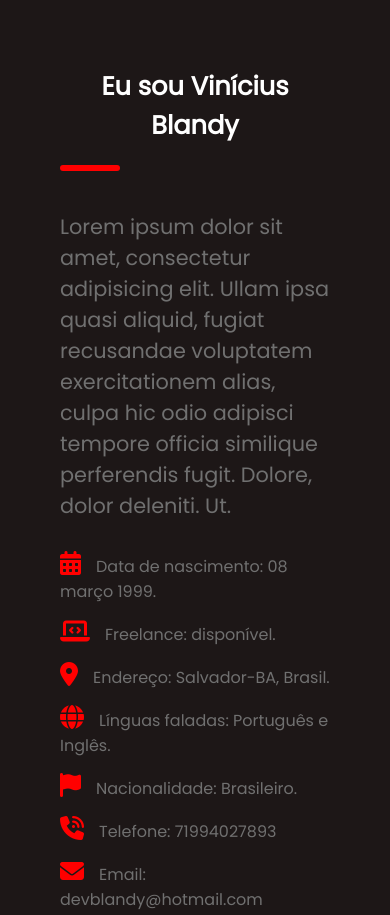
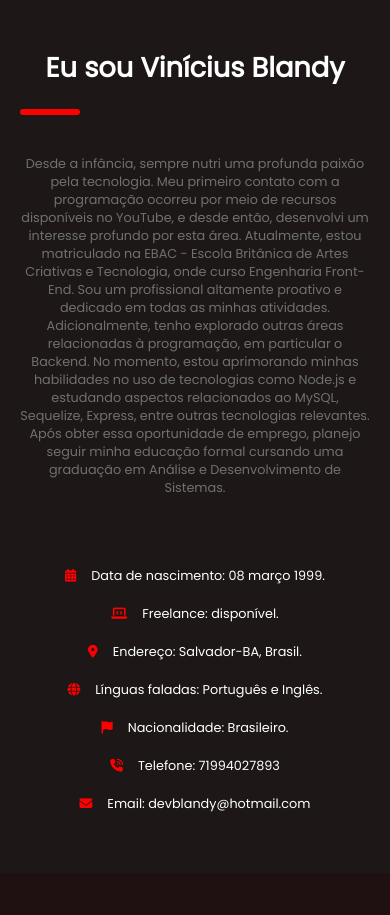
Before and after one commit to ecblandy/potfolio_vinicius, a website: page index.html in a window 390 px wide. Shown: the part 3721-4636 px from the top of the page. Drawn offline with nearby package versions, Linux system fonts and the light colour scheme; files that its build step writes are made by us from their sources; files whose address does not match are found by name.

Commit message:
Ajustando responsividade

```diff
--- a/index.html
+++ b/index.html
@@ -331,7 +331,7 @@
         <button class="btn" id="techButton">Carregar mais</button>
     </section>
 
-    <main>
+    <main id="about">
         <div class="sobre__titulo">
             <h2>Sobre mim</h2>
             <p>Perfil profissional - Aqui está tudo sobre mim.</p>
@@ -342,18 +342,27 @@
             </div>
         </div>
         <article aria-label="seção sobre mim" class="sobre">
-            <img src="./public/img/myphoto2.jpg"
-                alt="">
-
             <div class="sobre__conteudo">
+                <img src="./public/img/myphoto2.jpg" alt="">
                 <div class="sobre__conteudo__texto">
                     <h3>Eu sou Vinícius Blandy</h3>
-                    <p>Lorem ipsum dolor sit amet, consectetur adipisicing elit. Ullam ipsa quasi aliquid, fugiat
-                        recusandae voluptatem exercitationem alias, culpa hic odio adipisci tempore officia similique
-                        perferendis fugit. Dolore, dolor deleniti. Ut.</p>
+                    <p>
+                        Desde a infância, sempre nutri uma profunda paixão pela tecnologia. Meu primeiro contato com a
+                        programação ocorreu por meio de recursos disponíveis no YouTube, e desde então, desenvolvi um
+                        interesse profundo por esta área. Atualmente, estou matriculado na EBAC - Escola Britânica de
+                        Artes Criativas e Tecnologia, onde curso Engenharia Front-End. Sou um profissional altamente
+                        proativo e dedicado em todas as minhas atividades.
+
+                        Adicionalmente, tenho explorado outras áreas relacionadas à programação, em particular o
+                        Backend. No momento, estou aprimorando minhas habilidades no uso de tecnologias como Node.js e
+                        estudando aspectos relacionados ao MySQL, Sequelize, Express, entre outras tecnologias
+                        relevantes. Após obter essa oportunidade de emprego, planejo seguir minha educação formal
+                        cursando uma graduação em Análise e Desenvolvimento de Sistemas.
+
+                    </p>
                 </div>
-
-                <div class="sobre__conteudo__info">
+            </div>
+            <div class="sobre__info">
                 <p><i class="fa-solid fa-calendar-days"></i>Data de nascimento: 08 março 1999.</p>
                 <p><i class="fa-sharp fa-solid fa-laptop-code"></i>Freelance: disponível.</p>
                 <p><i class="fa-solid fa-location-dot"></i>Endereço: Salvador-BA, Brasil.</p>
@@ -363,7 +372,6 @@
                 <p><i class="fa-solid fa-envelope"></i>Email: devblandy@hotmail.com</p>
             </div>
 
-            </div>
 
         </article>
     </main>
@@ -388,7 +396,8 @@
         <div class="portfolio__armazenamento">
             <ul class="portfolio__armazenamento__list">
                 <li class="portfolio__armazenamento__list__item frontend active">
-                    <a href="#"><img src="https://images.unsplash.com/photo-1697179419515-36178e22626e?auto=format&fit=crop&q=80&w=1483&ixlib=rb-4.0.3&ixid=M3wxMjA3fDB8MHxwaG90by1wYWdlfHx8fGVufDB8fHx8fA%3D%3D"
+                    <a href="#"><img
+                            src="https://images.unsplash.com/photo-1697179419515-36178e22626e?auto=format&fit=crop&q=80&w=1483&ixlib=rb-4.0.3&ixid=M3wxMjA3fDB8MHxwaG90by1wYWdlfHx8fGVufDB8fHx8fA%3D%3D"
                             alt=""></a>
                     <div class="conteudo">
                         <h2>Disney +</h2>
@@ -402,7 +411,8 @@
                 </li>
 
                 <li class="portfolio__armazenamento__list__item frontend active">
-                    <a href="#"><img src="https://images.unsplash.com/photo-1697179419515-36178e22626e?auto=format&fit=crop&q=80&w=1483&ixlib=rb-4.0.3&ixid=M3wxMjA3fDB8MHxwaG90by1wYWdlfHx8fGVufDB8fHx8fA%3D%3D"
+                    <a href="#"><img
+                            src="https://images.unsplash.com/photo-1697179419515-36178e22626e?auto=format&fit=crop&q=80&w=1483&ixlib=rb-4.0.3&ixid=M3wxMjA3fDB8MHxwaG90by1wYWdlfHx8fGVufDB8fHx8fA%3D%3D"
                             alt=""></a>
                     <div class="conteudo">
                         <h2>Calculadora IMC</h2>
@@ -416,7 +426,8 @@
                 </li>
 
                 <li class="portfolio__armazenamento__list__item frontend active">
-                    <a href="#"><img src="https://images.unsplash.com/photo-1697179419515-36178e22626e?auto=format&fit=crop&q=80&w=1483&ixlib=rb-4.0.3&ixid=M3wxMjA3fDB8MHxwaG90by1wYWdlfHx8fGVufDB8fHx8fA%3D%3D"
+                    <a href="#"><img
+                            src="https://images.unsplash.com/photo-1697179419515-36178e22626e?auto=format&fit=crop&q=80&w=1483&ixlib=rb-4.0.3&ixid=M3wxMjA3fDB8MHxwaG90by1wYWdlfHx8fGVufDB8fHx8fA%3D%3D"
                             alt=""></a>
                     <div class="conteudo">
                         <h2>Calculadora IMC</h2>
--- a/src/styles/_about.scss
+++ b/src/styles/_about.scss
@@ -38,6 +38,7 @@ main {
 
     .sobre {
         display: flex;
+        flex-direction: column;
         padding: 60px;
         gap: 40px;
 
@@ -48,13 +49,14 @@ main {
 
         img {
             cursor: pointer;
-            max-width: 400px;
+            max-width: 300px;
             width: 100%;
             height: 600px;
-            border-radius: 4px;
+            border-radius: 50%;
+            object-fit: cover;
             filter: blur(0);
             animation: ladoSecao .5s ease-in-out forwards;
-            @media (max-width: 700px){
+            @media (max-width: 990px){
                 height: 400px;
                 object-fit: contain;
             }
@@ -67,18 +69,25 @@ main {
         &__conteudo {
             color: #707070;
             animation: sobreSecao .6s ease-in-out forwards;
-            margin-top: 80px;
-
+            display: flex;
+            justify-content: space-evenly;
+            margin-top: 50px;
+            @media (max-width: 990px){
+                flex-direction: column;
+                align-items: center;
+            }
             &__texto {
-                font-size: 2.2rem;
-
+                width: 700px;
+                margin-top: 50px;
+                @media (max-width: 990px){
+                    width: 350px;
+                }
                 h3 {
-                    font-size: 2.3rem;
+                    font-size: 1.7rem;
                     color: variaveis.$corTextoPrincipal;
 
                     @media (max-width:990px) {
                         text-align: center;
-                        font-size: 1.6rem;
                     }
 
                     &::after {
@@ -94,21 +103,25 @@ main {
                 }
 
                 p {
-                    font-size: 1.3rem;
+                    font-size: 1.2rem;
 
                     @media (max-width:990px) {
                         padding-top: 20px;
+                        text-align: center;
+                        font-size: 0.8rem;
                     }
                 }
+            }
+
+
         }
 
         &__info {
             margin-top: 30px;
            display: grid;
-                grid-template-columns: 1fr 1fr;
-                grid-column: 1/-1;
-                gap: 15px;
-                align-items: center;
+           grid-template-columns: repeat(3, 1fr);
+           gap: 20px;
+           text-align: center;
 
             @media (max-width:990px) {
                 grid-template-columns: 1fr;
@@ -119,10 +132,16 @@ main {
                 display: inline-block;
                 padding-right: 15px;
                 font-size: 1.5rem;
+                @media (max-width:990px) {
+                    font-size: 0.8rem;
+                }
             }
 
             p {
-                    font-size: 1rem;
+                font-size: 1.2rem;
+                color: #fff;
+                @media (max-width:990px) {
+                    font-size: 0.8rem;
                 }
             }
         }
```
Also changed, not shown: public/css/main.min.css (added), public/img/icons8-config.svg (added), public/img/icons8-jquery.svg (added), public/img/icons8-mysql.svg (added), public/img/icons8-portfólio-96.png (added), public/img/icons8-typescript-80.svg (added), public/img/myphoto1.jpg (added), public/img/myphoto2.jpg (added), public/script/main.min.js (added). Lines whose indentation alone changed are shown as unchanged.
